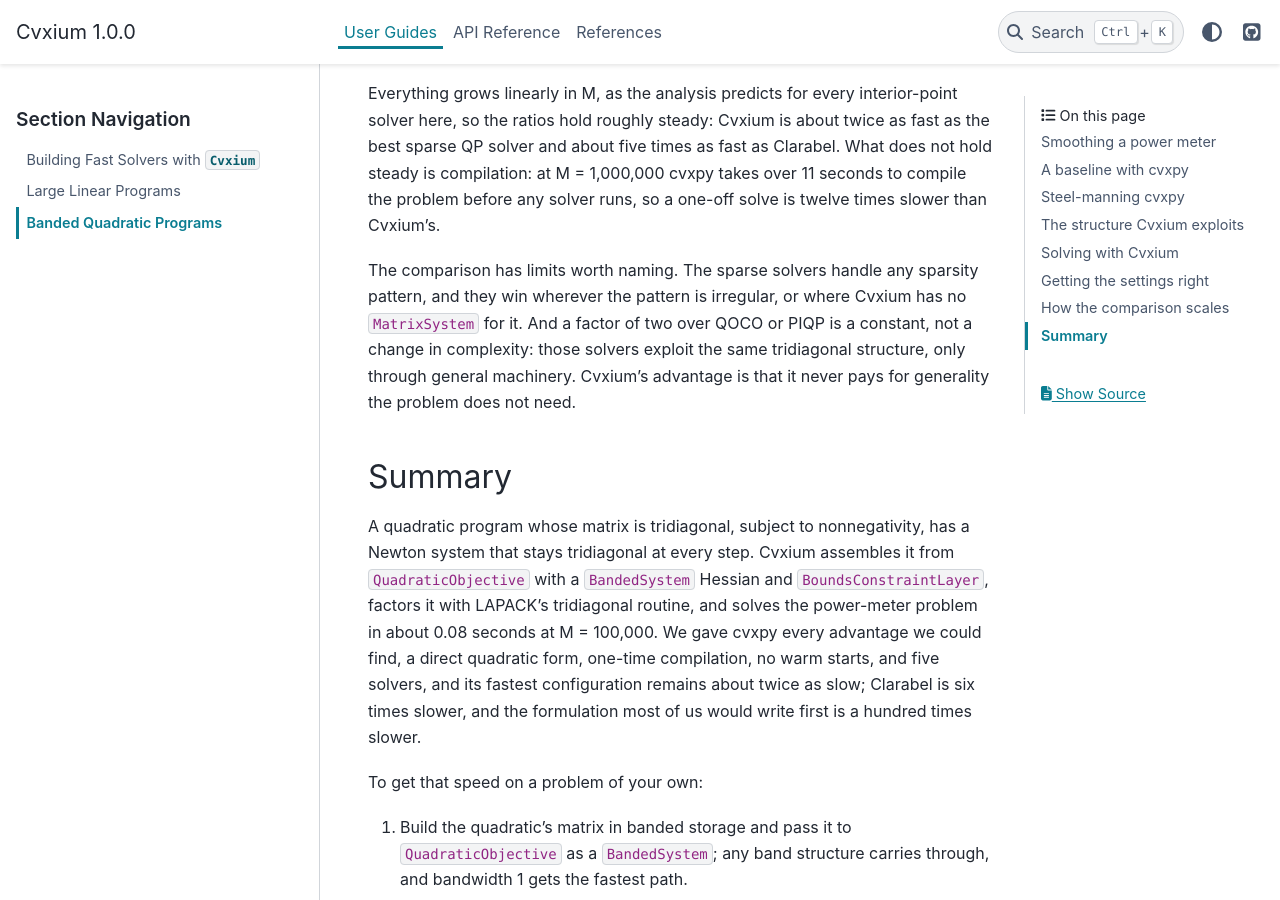
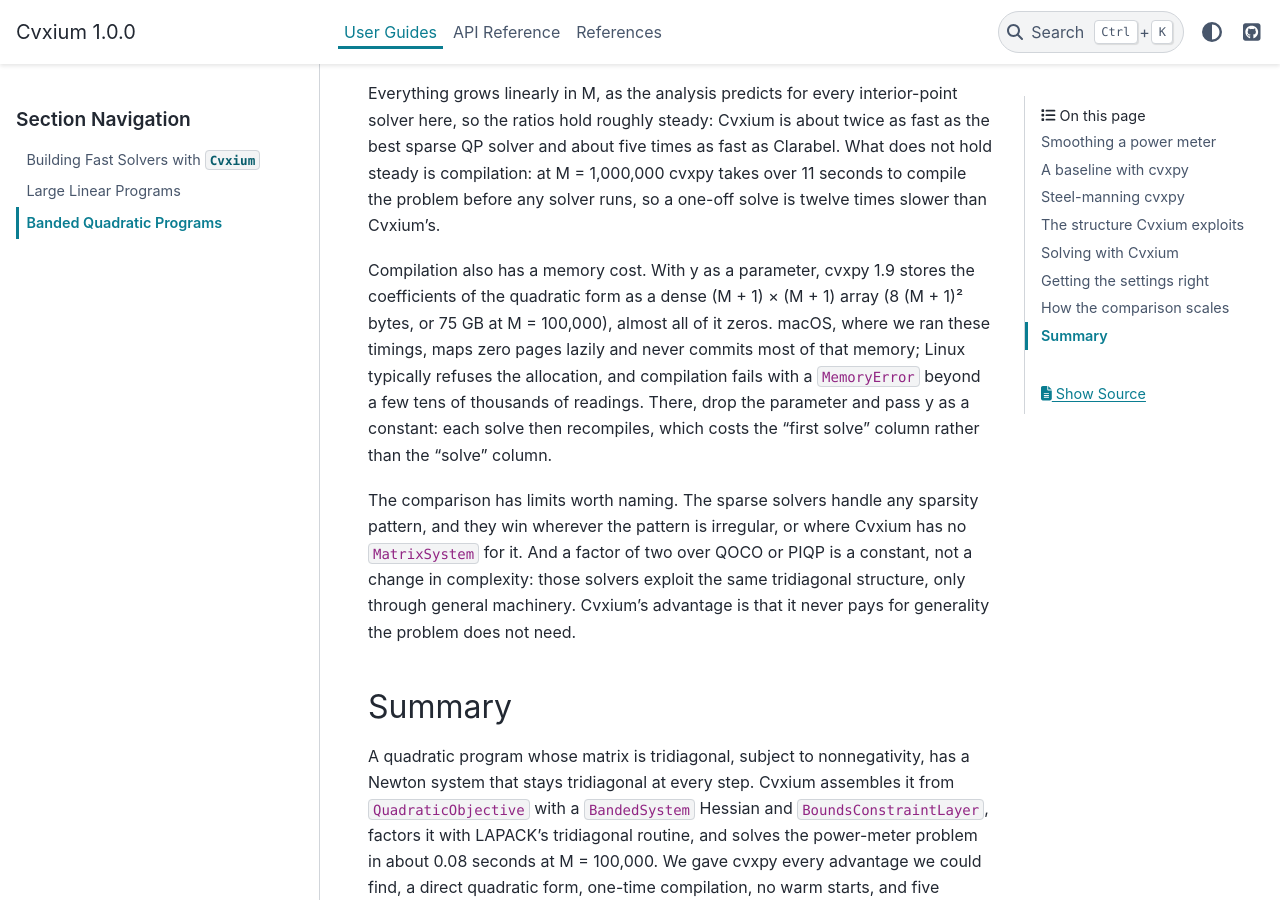
Before and after one commit to rwilson4/Cvxium, a Sphinx documentation site: the page built from docs/user_guides/banded_quadratic_programs.md, in a window 1280 px wide and 900 px high, scrolled down 6623 px. Built offline with Sphinx 7.4.7 and the PyData theme 0.15.4, drawn with Linux system fonts in a browser that asks for light colours.

Commit message:
[Claude] Run the banded QP guide test at 10k
CI failed: with y as a cvxpy Parameter, cvxpy 1.9 stores the quadratic
form's coefficients as a dense (M + 1) x (M + 1) array, 75 GB at the
guide's M = 100,000. macOS maps the zero pages lazily, so it passed
locally; the Linux runner refuses the allocation. The test now runs
the guide at M = 10,000, and the guide warns Linux readers.

Co-Authored-By: Claude Opus 5.5 <noreply@anthropic.com>

```diff
--- a/docs/user_guides/banded_quadratic_programs.md
+++ b/docs/user_guides/banded_quadratic_programs.md
@@ -307,6 +307,16 @@ at M = 1,000,000 cvxpy takes over 11 seconds to compile the problem
 before any solver runs, so a one-off solve is twelve times slower than
 Cvxium's.
 
+Compilation also has a memory cost. With y as a parameter, cvxpy 1.9
+stores the coefficients of the quadratic form as a dense
+(M + 1) × (M + 1) array (8 (M + 1)² bytes, or 75 GB at M = 100,000),
+almost all of it zeros. macOS, where we ran these timings, maps
+zero pages lazily and never commits most of that memory; Linux
+typically refuses the allocation, and compilation fails with a
+`MemoryError` beyond a few tens of thousands of readings. There, drop
+the parameter and pass y as a constant: each solve then recompiles,
+which costs the "first solve" column rather than the "solve" column.
+
 The comparison has limits worth naming. The sparse solvers handle any
 sparsity pattern, and they win wherever the pattern is irregular, or
 where Cvxium has no `MatrixSystem` for it. And a factor of two over
```
Also changed, not shown: 1 other file.
